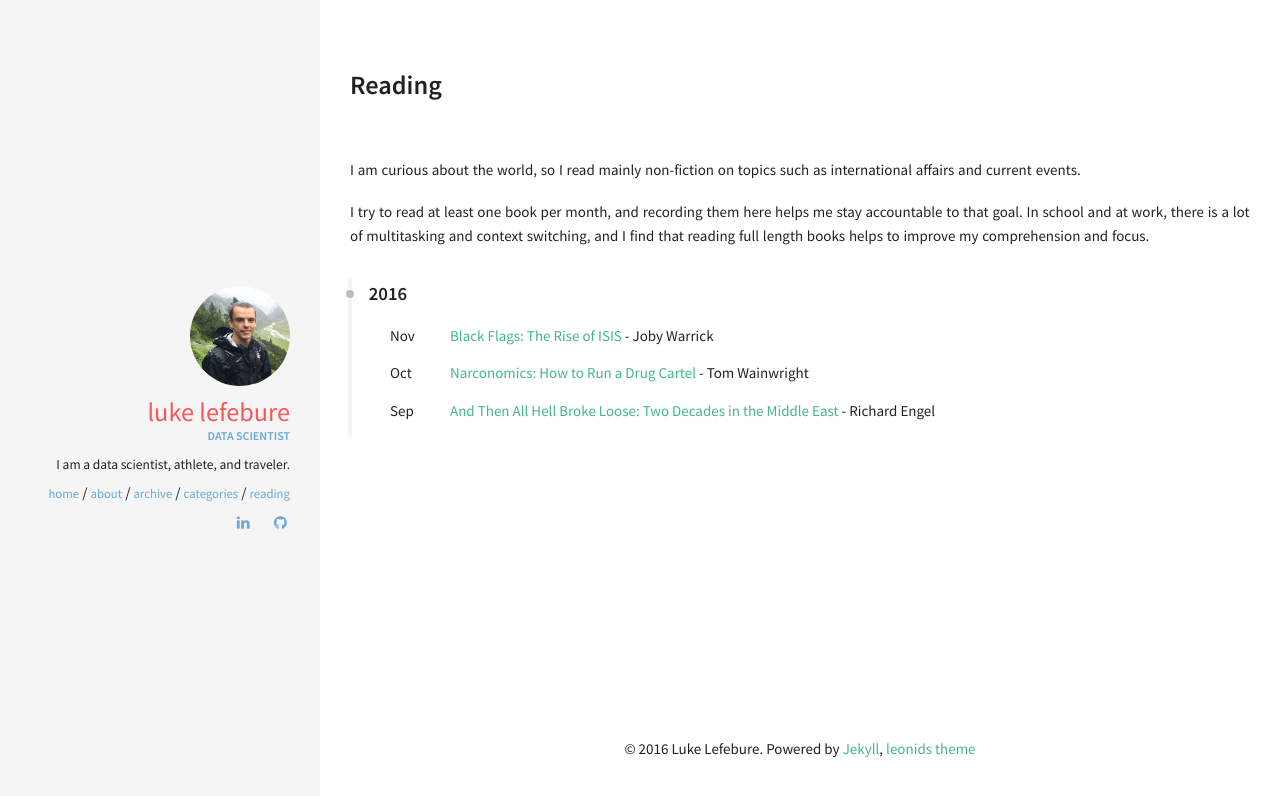
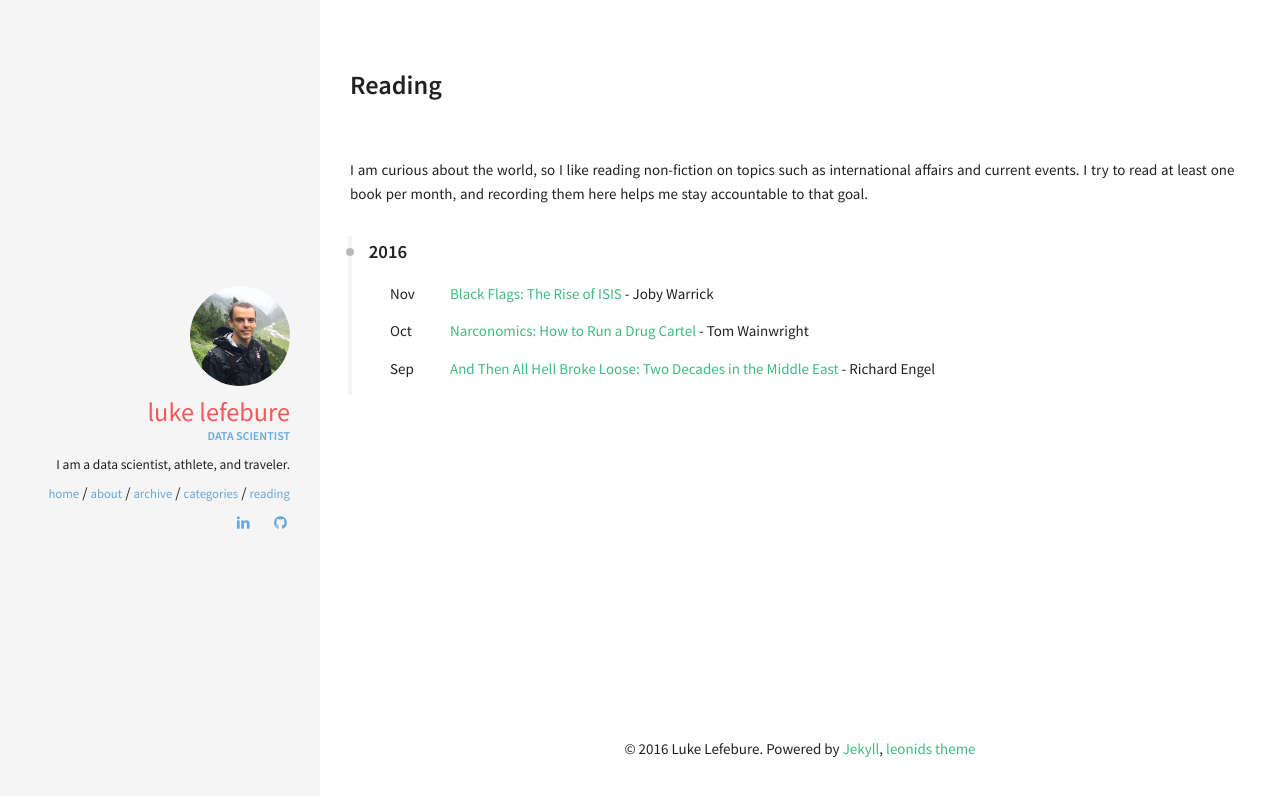
Before and after one commit to llefebure/llefebure.github.io, a Jekyll site: the page built from reading.html, in a window 1280 px wide. Shown: the top 796 px of the page. Built offline with Jekyll 4.4.1, drawn with Linux system fonts in a browser that asks for light colours.

Commit message:
simplify description on reading page

```diff
--- a/reading.html
+++ b/reading.html
@@ -6,10 +6,7 @@ permalink: /reading/
 
 <div class="archive">
 
-  <p>I am curious about the world, so I read mainly non-fiction on topics such as international affairs and current events.</p>
-
-  <p>I try to read at least one book per month, and recording them here helps me stay accountable to that goal. In school and at work, there is a lot of multitasking and context switching, and I find that reading full length books helps to improve my comprehension and focus.</p>
-
+  <p>I am curious about the world, so I like reading non-fiction on topics such as international affairs and current events. I try to read at least one book per month, and recording them here helps me stay accountable to that goal.</p>
   <div class="timeline" id="timeline">
     {% assign prev_year = -1 %}
     {% for book in site.data.reading_list reversed %}
```
